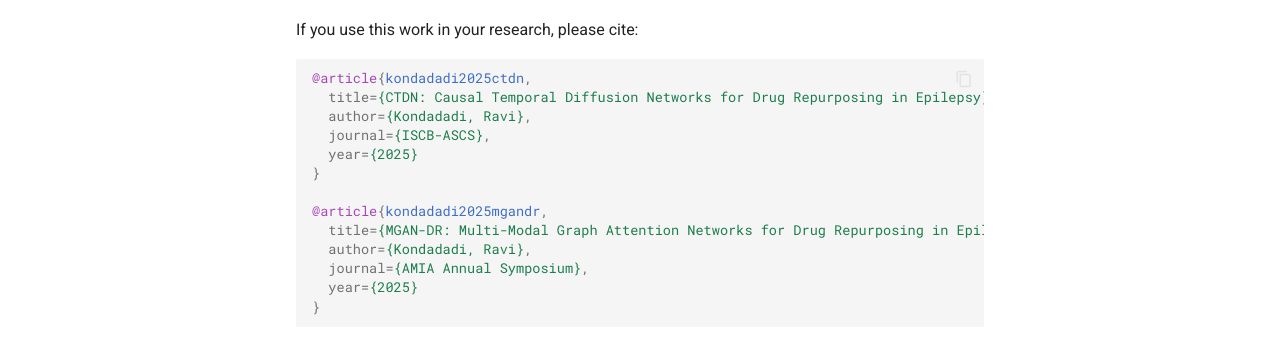
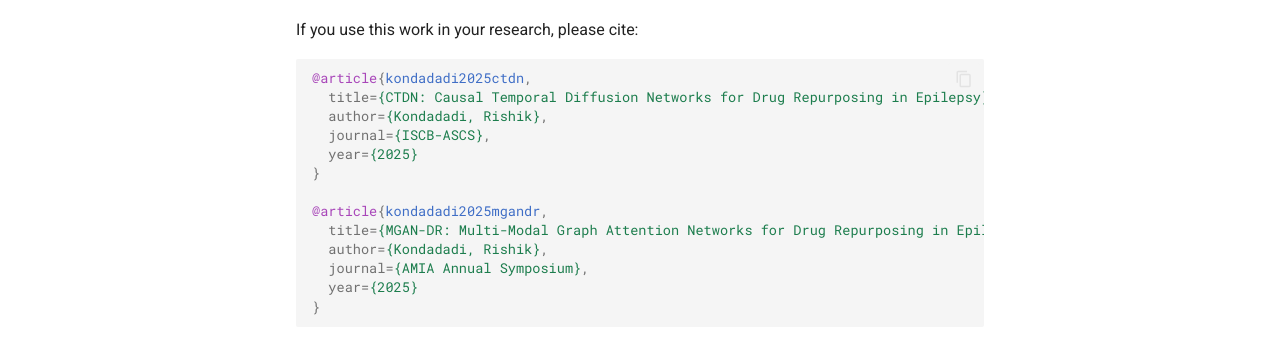
Before and after one commit to FieryKnight2010/fieryknight2010.github.io, an MkDocs documentation site: the page built from docs/index.md, in a window 1280 px wide and 900 px high, scrolled down 1446 px. Shown: the part 342-688 px from the top of the window. Built offline with MkDocs 1.6.1 and Material for MkDocs 9.7.7, drawn with Linux system fonts in a browser that asks for light colours; comment, search, counter and statistics services are not loaded.

Commit message:
Change author to Rishik Kondadadi

````diff
--- a/docs/index.md
+++ b/docs/index.md
@@ -79,14 +79,14 @@ If you use this work in your research, please cite:
 ```bibtex
 @article{kondadadi2025ctdn,
   title={CTDN: Causal Temporal Diffusion Networks for Drug Repurposing in Epilepsy},
-  author={Kondadadi, Ravi},
+  author={Kondadadi, Rishik},
   journal={ISCB-ASCS},
   year={2025}
 }
 
 @article{kondadadi2025mgandr,
   title={MGAN-DR: Multi-Modal Graph Attention Networks for Drug Repurposing in Epilepsy},
-  author={Kondadadi, Ravi},
+  author={Kondadadi, Rishik},
   journal={AMIA Annual Symposium},
   year={2025}
 }
--- a/mkdocs.yml
+++ b/mkdocs.yml
@@ -1,6 +1,6 @@
 site_name: Epilepsy Drug Repurposing
 site_description: Deep Learning Approaches for Epilepsy Drug Repurposing using LINCS L1000 Data
-site_author: Ravi Kondadadi
+site_author: Rishik Kondadadi
 site_url: https://fieryknight2010.github.io
 
 repo_name: fieryknight2010/fieryknight2010.github.io
````
Also changed, not shown: docs/about.md (+2 -2 lines).
